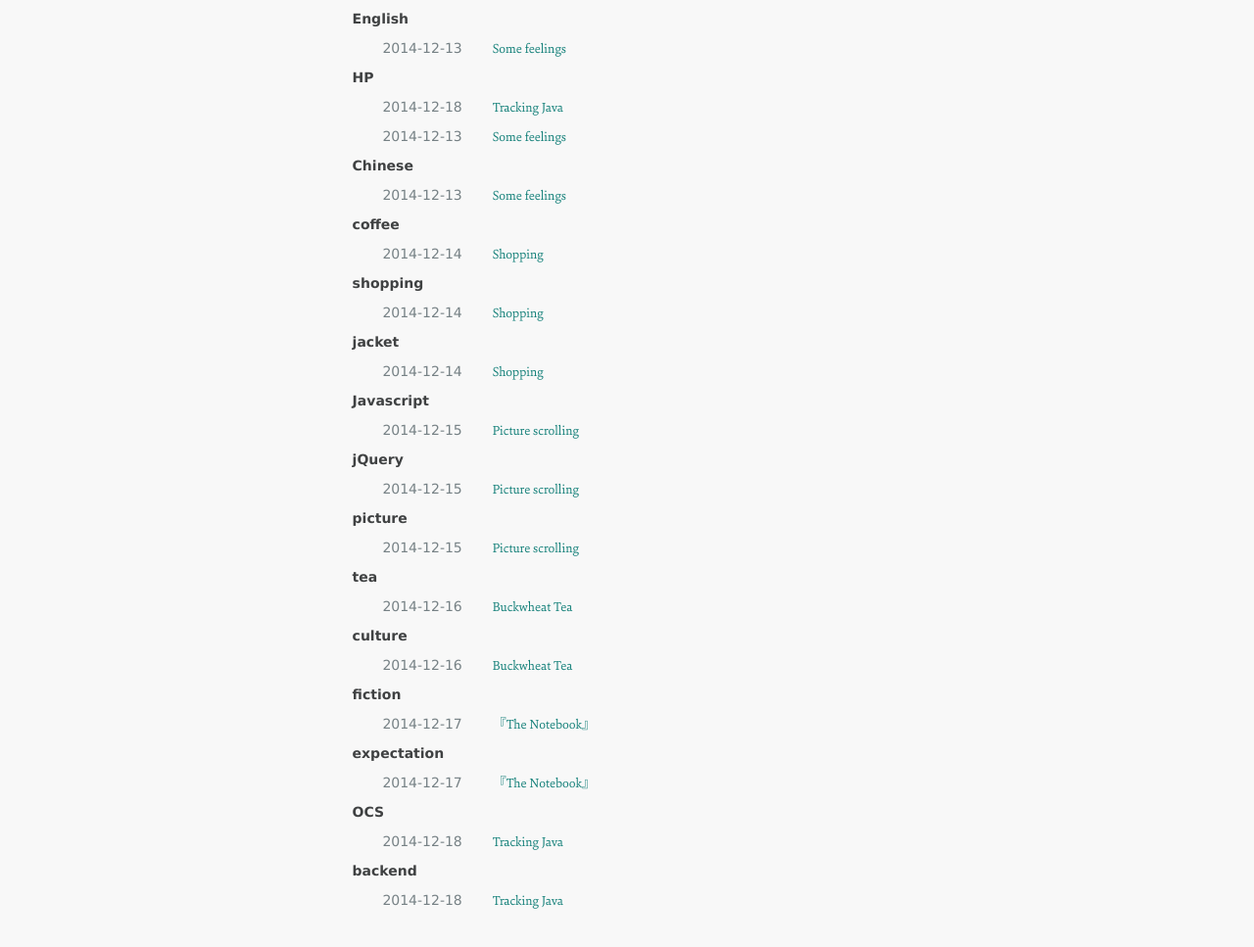
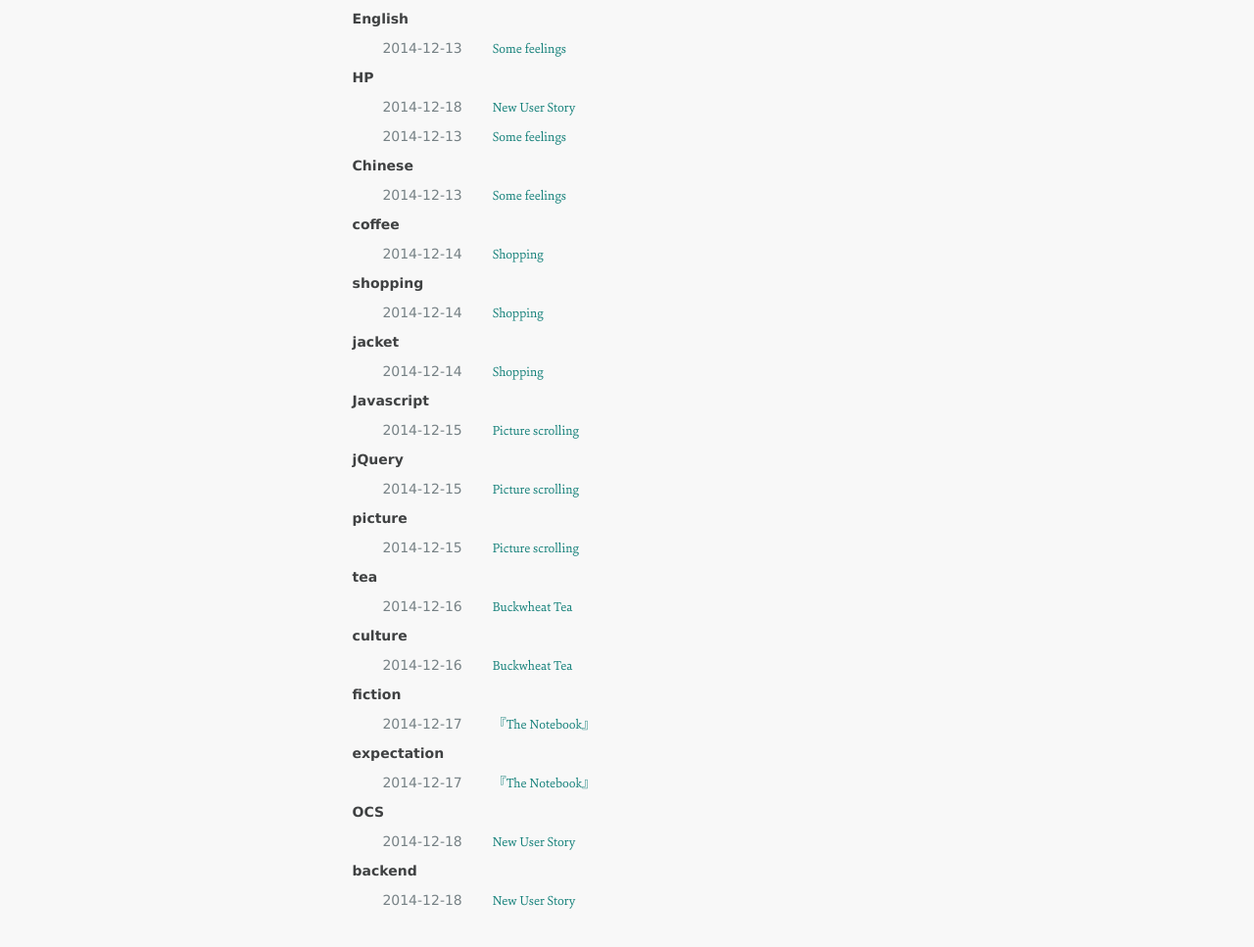
Before and after one commit to luolinjia/en, a Jekyll site: the page built from tags/index.md, in a window 1280 px wide and 1369 px high. Shown: the part 355-1322 px from the top of the window at 98% size. Built offline with Jekyll 4.4.1, drawn with Linux system fonts in a browser that asks for light colours; Markdown is read by kramdown in place of the engine named in the settings.

Commit message:
Update 2014-12-18-new-task.md

```diff
--- a/_posts/2014-12-18-new-task.md
+++ b/_posts/2014-12-18-new-task.md
@@ -1,6 +1,6 @@
 ---
 layout: post
-title: Tracking Java
+title: New User Story
 logo: http://i1154.photobucket.com/albums/p531/luolinjia/blog%20images/7C97E1FDDB5C_zpscbaecd33.jpg
 categories:
 - Study
```
